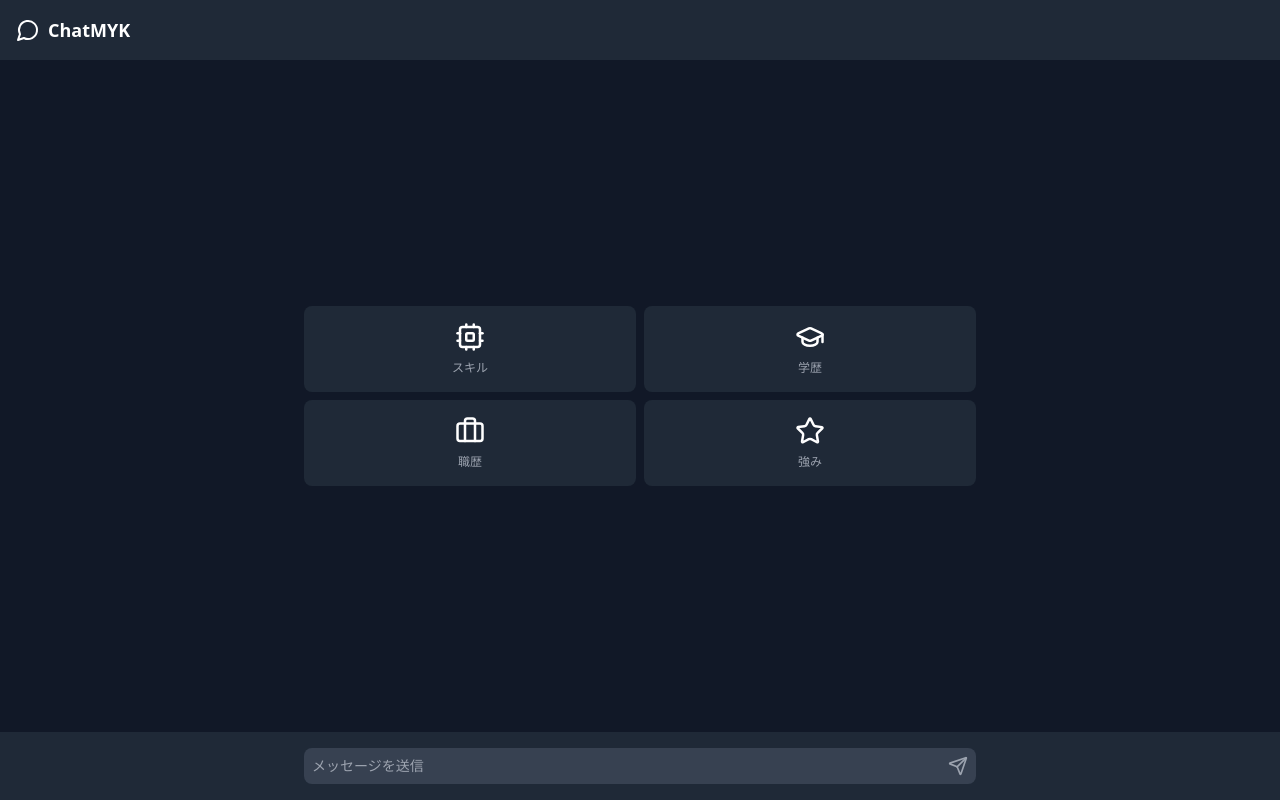
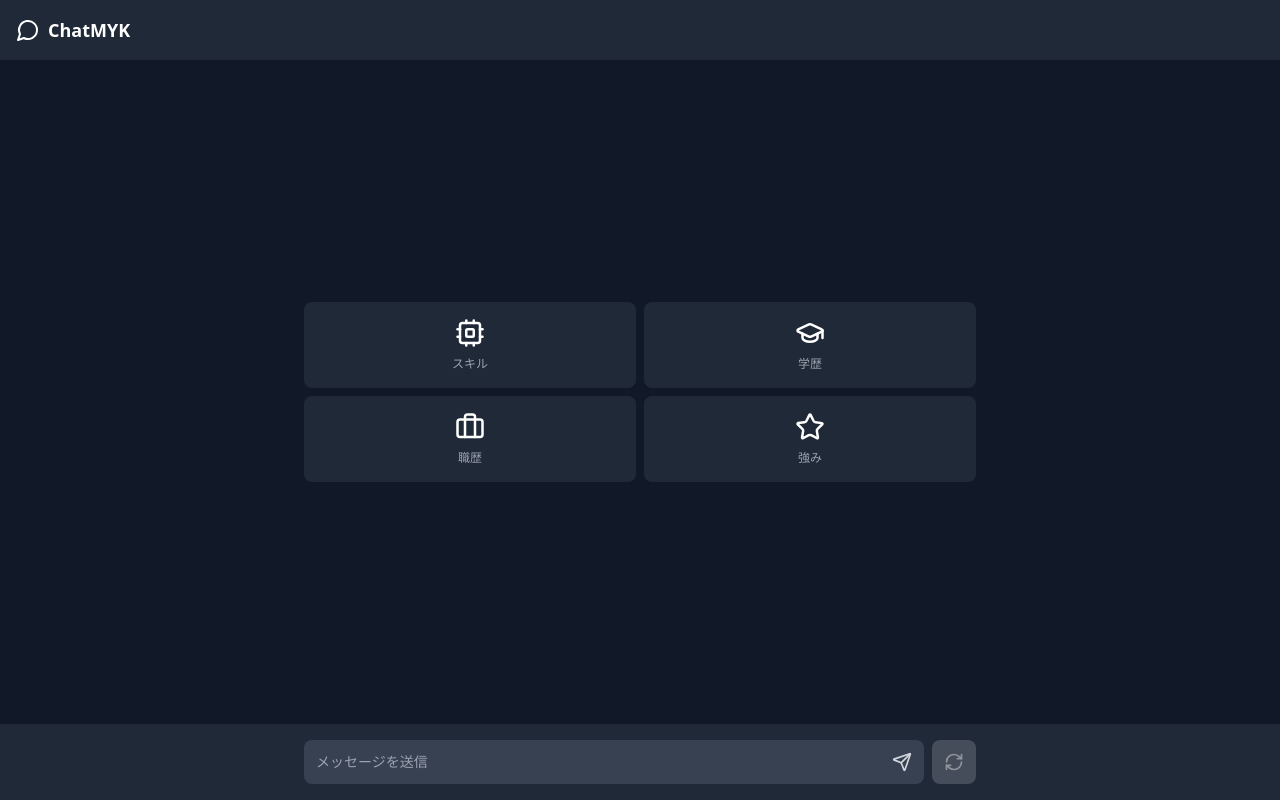
Before and after one commit to myksyut/llm-chat-application, a React (Create React App) app: page / in a window 1280 px wide. Built offline with nearby package versions, Linux system fonts and the light colour scheme.

Commit message:
回答再生成機能の追加

```diff
--- a/src/components/ChatApp.js
+++ b/src/components/ChatApp.js
@@ -1,4 +1,5 @@
 import React, { useState, useEffect, useRef } from 'react';
+import { MessageCircle, Send, Cpu, GraduationCap, Briefcase, Star, Loader, StopCircle, RefreshCw } from 'lucide-react';
 import ChatHeader from './ChatHeader';
 import ChatMessages from './ChatMessages';
 import ChatInput from './ChatInput';
@@ -31,6 +32,10 @@ const ChatApp = () => {
     const newUserMessage = { text, sender: 'user' };
     setMessages(prevMessages => [...prevMessages, newUserMessage]);
     setInputMessage('');
+    await generateResponse(text, [...messages, newUserMessage]);
+  };
+
+  const generateResponse = async (text, messageHistory) => {
     setIsLoading(true);
     setProcessSteps(steps => steps.map(step => ({ ...step, completed: false })));
     setGeneratedQuery('');
@@ -47,7 +52,7 @@ const ChatApp = () => {
         },
         body: JSON.stringify({
           question: text,
-          history: [...messages, newUserMessage]
+          history: messageHistory
         }),
         signal: abortControllerRef.current.signal
       });
@@ -130,6 +135,18 @@ const ChatApp = () => {
     }
   };
 
+  const handleRegenerateAnswer = async () => {
+    if (messages.length < 2 || isLoading) return;
+
+    const lastUserMessage = messages.filter(m => m.sender === 'user').pop();
+    if (lastUserMessage) {
+      // Remove the last bot message
+      setMessages(prevMessages => prevMessages.slice(0, -1));
+      // Generate a new response
+      await generateResponse(lastUserMessage.text, messages.slice(0, -1));
+    }
+  };
+
   const handleAbort = () => {
     if (abortControllerRef.current) {
       abortControllerRef.current.abort();
@@ -148,6 +165,7 @@ const ChatApp = () => {
     setSearchResults(null);
     setCurrentResponse('');
   };
+  const canRegenerateAnswer = messages.length >= 2 && !isLoading;
 
   return (
     <div className="flex flex-col h-screen bg-gray-900 text-white">
@@ -180,6 +198,8 @@ const ChatApp = () => {
             handleSendMessage={handleSendMessage}
             isLoading={isLoading}
             handleAbort={handleAbort}
+            handleRegenerateAnswer={handleRegenerateAnswer}
+            canRegenerateAnswer={canRegenerateAnswer}
           />
         </div>
       </footer>
--- a/src/components/ChatInput.js
+++ b/src/components/ChatInput.js
@@ -1,9 +1,9 @@
 import React from 'react';
-import { Send, Loader, StopCircle } from 'lucide-react';
+import { Send, Loader, StopCircle, RefreshCw } from 'lucide-react';
 
-const ChatInput = ({ inputMessage, setInputMessage, handleSendMessage, isLoading, handleAbort }) => (
+const ChatInput = ({ inputMessage, setInputMessage, handleSendMessage, isLoading, handleAbort, handleRegenerateAnswer, canRegenerateAnswer }) => (
   <div className="flex items-center space-x-2">
-    <div className="flex-grow flex items-center bg-gray-700 rounded-lg">
+    <div className="flex-grow flex items-center bg-gray-700 rounded-lg overflow-hidden">
       <input
         type="text"
         value={inputMessage}
@@ -14,26 +14,38 @@ const ChatInput = ({ inputMessage, setInputMessage, handleSendMessage, isLoading
           }
         }}
         placeholder="メッセージを送信"
-        className="flex-grow p-2 bg-transparent outline-none text-white text-sm"
+        className="flex-grow p-3 bg-transparent outline-none text-white text-sm"
         disabled={isLoading}
       />
       <button
         onClick={() => handleSendMessage(inputMessage)}
-        className={`p-2 ${isLoading ? 'text-gray-500 cursor-not-allowed' : 'text-gray-400 hover:text-white'}`}
+        className={`p-3 ${isLoading ? 'text-gray-500 cursor-not-allowed' : 'text-gray-300 hover:text-white'}`}
         disabled={isLoading}
         aria-label={isLoading ? "送信中" : "メッセージを送信"}
       >
-        {isLoading ? <Loader className="animate-spin" size={20} /> : <Send size={20} />}
+        <Send size={20} />
       </button>
     </div>
-    {isLoading && (
+    {isLoading ? (
       <button
         onClick={handleAbort}
-        className="bg-grey-500 hover:bg-red-600 text-white p-2 rounded-full transition duration-150 ease-in-out flex-shrink-0 focus:outline-none focus:ring-2 focus:ring-red-500 focus:ring-opacity-50"
+        className="bg-gray-500 hover:bg-red-600 text-white p-3 rounded-lg transition duration-150 ease-in-out focus:outline-none focus:ring-2 focus:ring-red-500 focus:ring-opacity-50"
         aria-label="プロセスを中断"
         title="プロセスを中断"
       >
-        <StopCircle size={24} />
+        <StopCircle size={20} />
+      </button>
+    ) : (
+      <button
+        onClick={handleRegenerateAnswer}
+        className={`bg-gray-500 hover:bg-green-600 text-white p-3 rounded-lg transition duration-150 ease-in-out focus:outline-none focus:ring-2 focus:ring-green-500 focus:ring-opacity-50 ${
+          !canRegenerateAnswer ? 'opacity-50 cursor-not-allowed' : ''
+        }`}
+        aria-label="回答を再生成"
+        title="回答を再生成"
+        disabled={!canRegenerateAnswer}
+      >
+        <RefreshCw size={20} />
       </button>
     )}
   </div>
```
